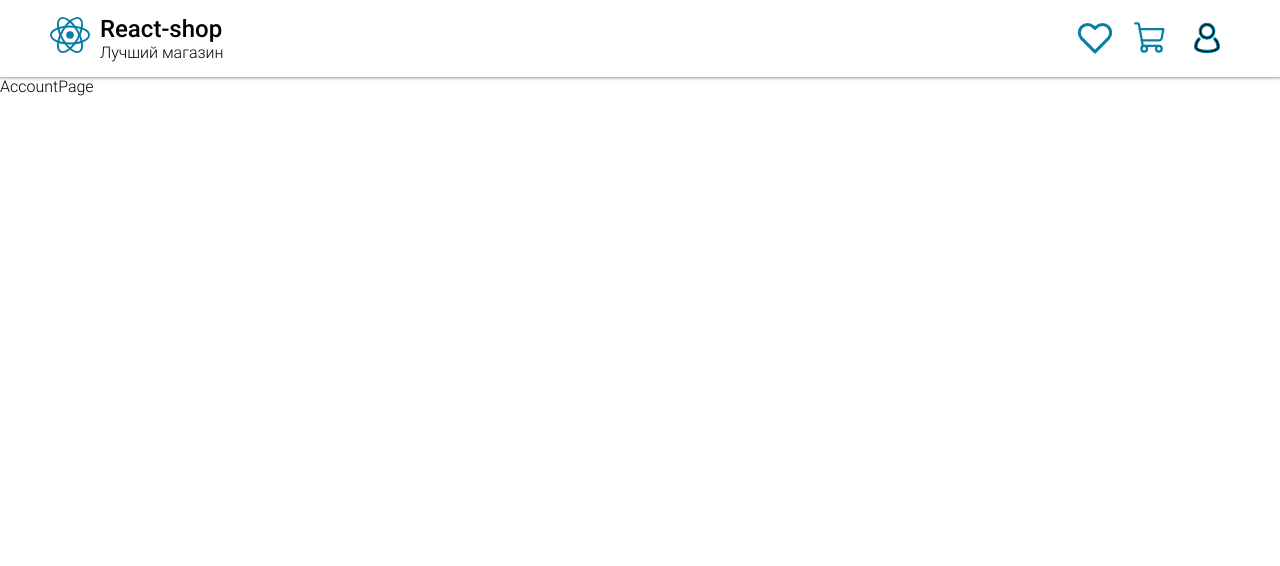
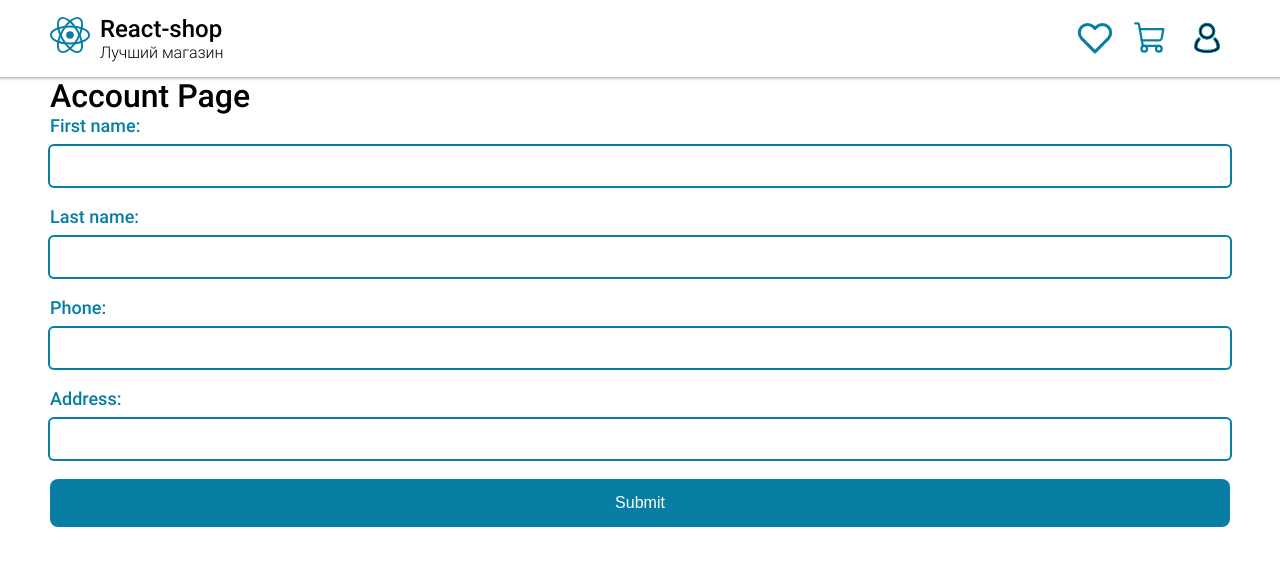
Before and after one commit to ybarykin73/react-shop, a React app: page /auth/account in a window 1280 px wide. Shown: the top 566 px of the page. Built offline with nearby package versions, Linux system fonts and the light colour scheme; no server answers.

Commit message:
Добавлена возможность редактировать аккаунт

```diff
--- a/src/components/app-component/App.tsx
+++ b/src/components/app-component/App.tsx
@@ -16,7 +16,6 @@ const App = () => {
 
   useEffect(() => {
     onAuthStateChanged(auth, (user) => {
-      console.log(user)
       if(user) {
         dispatch(authLoginUser({
           id: user.uid,
--- /dev/null
+++ b/src/components/pages/user/Account/AccountEdit/AccountEdit.tsx
@@ -0,0 +1,65 @@
+import React from "react"
+
+import Form from "../../../../subcomponents/Form/Form"
+import Notification from "../../../../subcomponents/Notification/Notification"
+
+const Scheme = [
+  {
+    type: 'text',
+    label: 'First name:',
+    name: 'firstName'
+  },
+  {
+    type: 'text',
+    label: 'Last name:',
+    name: 'lastName'
+  },
+  {
+    type: 'text',
+    label: 'Phone:',
+    name: 'phone'
+  },
+  {
+    type: 'text',
+    label: 'Address:',
+    name: 'address'
+  },
+]
+
+const AccountEdit = () => {
+  const [error, setError] = React.useState('')
+  const [success, setSuccess] = React.useState(false)
+
+  const submit = async (form) => {
+    try {
+      const data = await fetch(`${process.env.MOCK_API}/users/1`,{
+        method: "PUT",
+        headers: {
+          "Content-Type": "application/json",
+        },
+        body: JSON.stringify({...form})
+      })
+
+      if(!data.ok) {
+        throw new Error()
+      }
+
+      setSuccess(true)
+
+    } catch (error) {
+      setError('Ошибка в запросе!')
+    }
+  }
+
+  return (
+    <div className="AccountEdit">
+      <Form scheme={Scheme} onSubmit={submit} error={error} />
+      {
+        success &&
+        <Notification style="success" message="Данные успешно обновлены!" />
+      }
+    </div>
+  )
+}
+
+export default AccountEdit
--- a/src/components/pages/user/Account/AccountPage.tsx
+++ b/src/components/pages/user/Account/AccountPage.tsx
@@ -1,6 +1,18 @@
+import AccountEdit from './AccountEdit/AccountEdit'
+
+import './AccountPage.scss'
+
 const AccountPage = () => {
+
   return (
-    <div>AccountPage</div>
+    <div className='container'>
+      <div className='account-page'>
+        <div className='account-page__wrapper'>
+          <h1 className='title title--main'>Account Page</h1>
+          <AccountEdit />
+        </div>
+      </div>
+    </div>
   )
 }
 
```
Also changed, not shown: src/components/pages/user/Account/AccountPage.scss (added).
